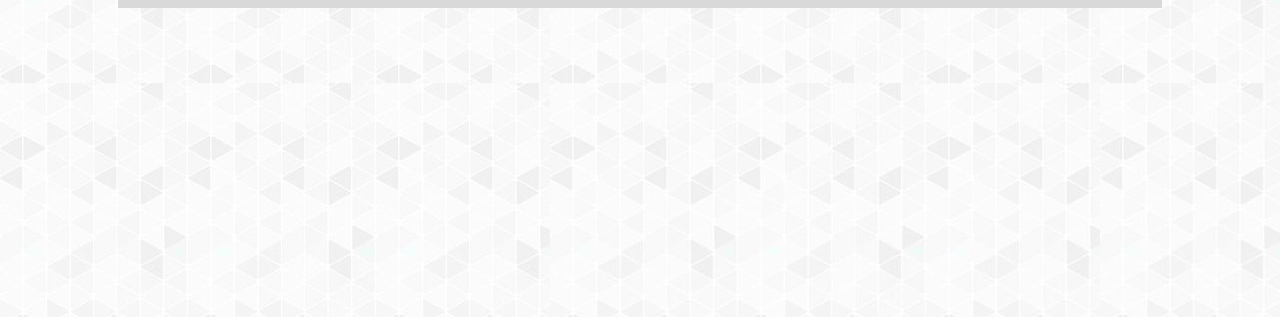
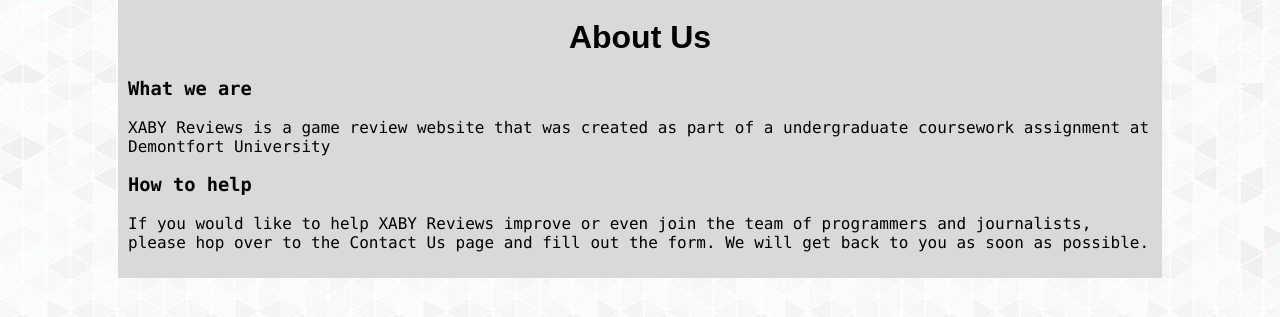
Before and after one commit to Liam-Nagle/University-Website-Assignment, a plain HTML site: page Webpages/about-us.html in a window 1280 px wide. Shown: the part 167-484 px from the top of the page. Drawn offline with Linux system fonts and the light colour scheme.

Commit message:
Added information in the About us page

```diff
--- a/Webpages/about-us.html
+++ b/Webpages/about-us.html
@@ -35,6 +35,19 @@
 	</ul>
 	</div>
 
+	<h1>About Us</h1>
+	<h3>What we are</h3>
+	<p>
+		XABY Reviews is a game review website that was created as part of a undergraduate coursework assignment
+		at Demontfort University
+	</p>
+
+	<h3>How to help</h3>
+	<p>
+		If you would like to help XABY Reviews improve or even join the team of programmers and journalists,
+		please hop over to the Contact Us page and fill out the form. We will get back to you as soon as possible.
+	</p>
+
 </div>
 </body>
 
```
Also changed, not shown: 1 other file.
